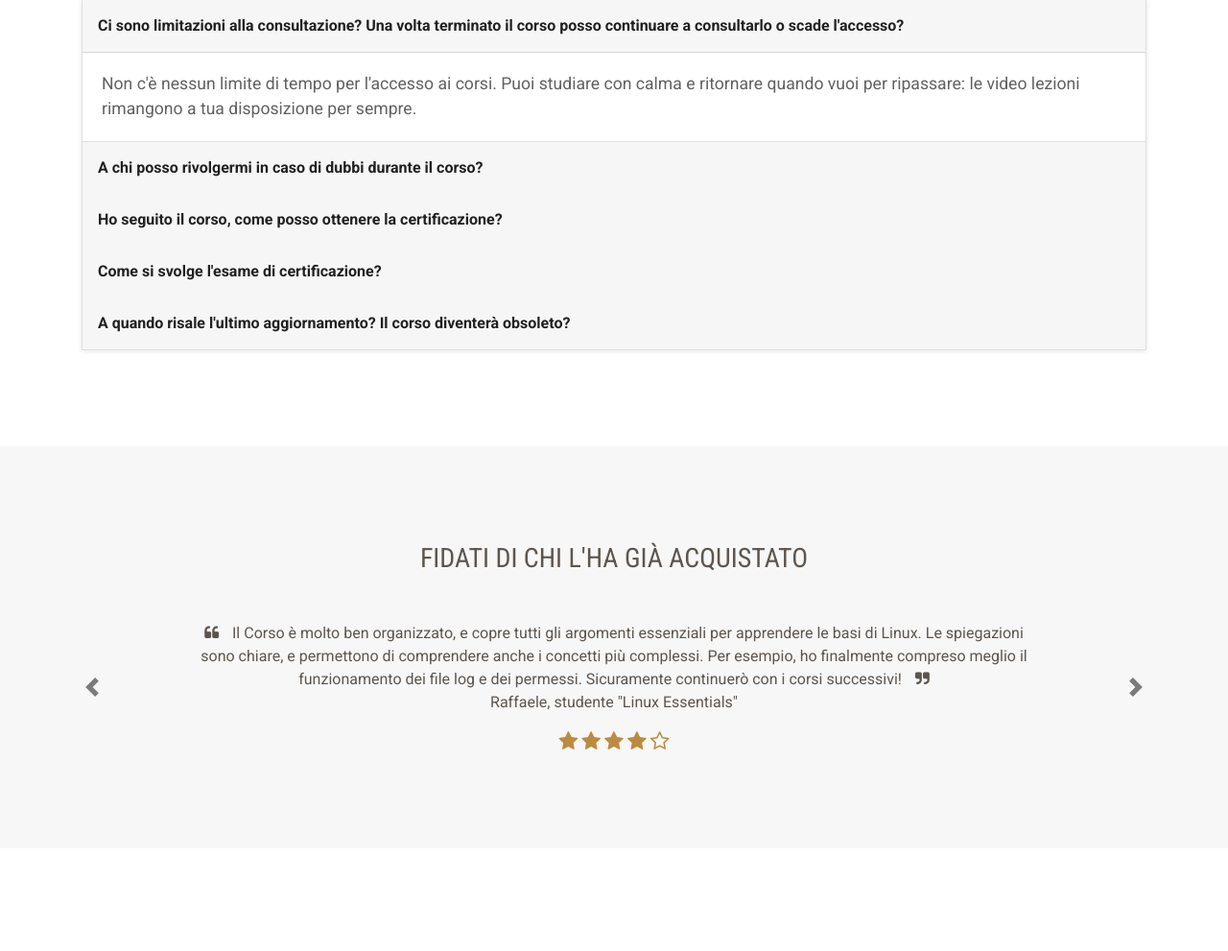
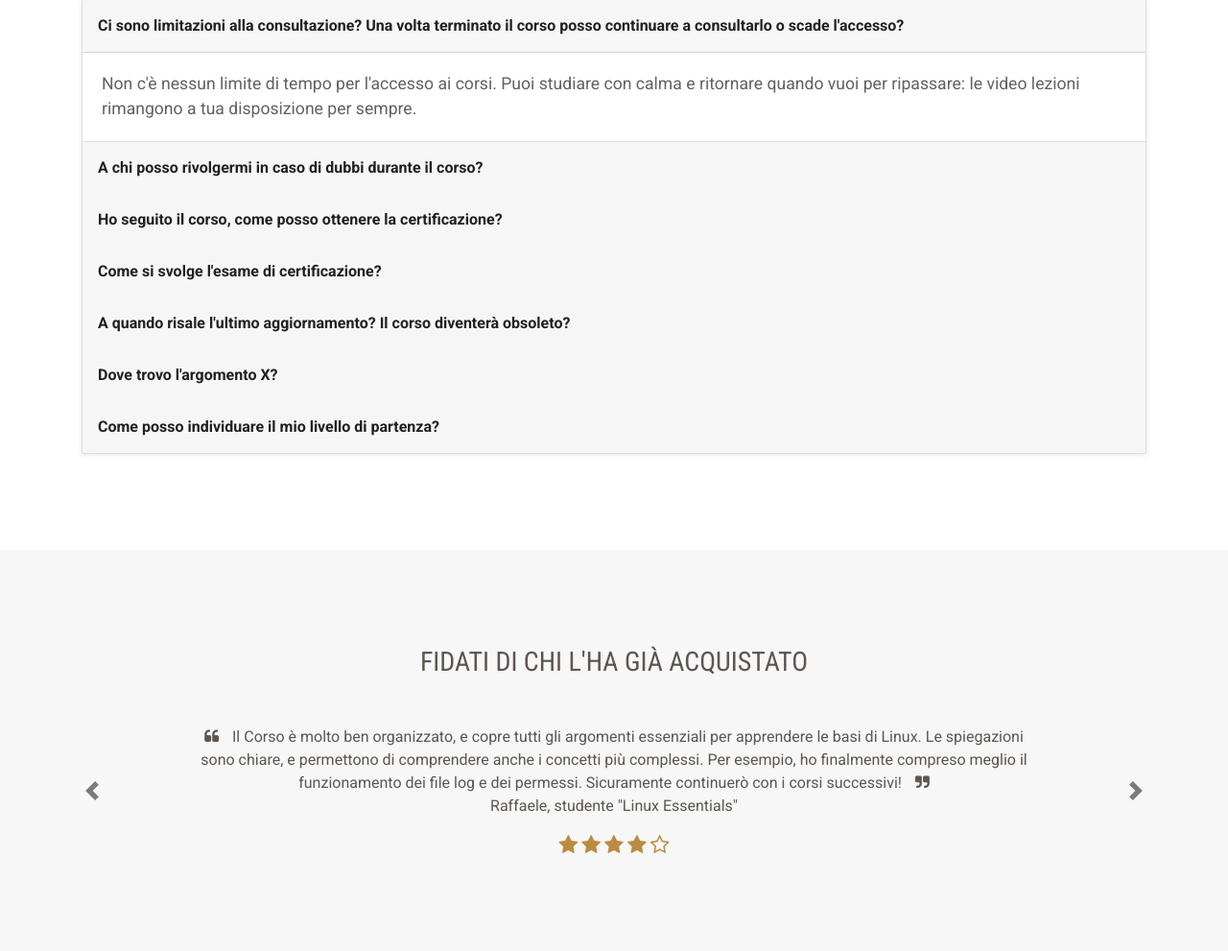
Before and after one commit to morrolinuxyt/CorsoLinux, a PHP site: page / in a window 1280 px wide. Shown: the part 4639-5630 px from the top of the page at 96% size. Run offline with PHP 8.4, Linux system fonts and the light colour scheme; data that the repository does not hold is empty; some libraries are stand-ins or nearby versions.

Commit message:
updated FAQ

```diff
--- a/index.php
+++ b/index.php
@@ -309,6 +309,45 @@
                         </div>
                     </div>
                 </div>
+                <div class="card">
+                    <div class="card-header" id="accordion-tab-1-heading-6">
+                        <h5>
+                            <button class="btn btn-link" type="button" data-toggle="collapse" data-target="#accordion-tab-1-content-6" aria-expanded="false" aria-controls="accordion-tab-1-content-6">
+                              Dove trovo l'argomento X?
+                            </button>
+                        </h5>
+                    </div>
+                    <div class="collapse" id="accordion-tab-1-content-6" aria-labelledby="accordion-tab-1-heading-6" data-parent="#accordion-tab-1">
+                        <div class="card-body">
+			    <p>
+				Puoi trovare l'elenco degli argomenti trattati in ciascun corso nella scaletta della relativa pagina di presentazione prima dell'acquisto.
+				Per i corsi orientati alle certificazioni (LPI) è anche disponibile un elenco dettagliato di tutti i termini e concetti trattati sul sito ufficiale della certificazione in questione:
+                              <br>LPIC-1 Exam 101: <a href="https://www.lpi.org/our-certifications/exam-101-objectives">https://www.lpi.org/our-certifications/exam-101-objectives</a>
+                              <br>LPIC-1 Exam 102: <a href="https://www.lpi.org/our-certifications/exam-102-objectives">https://www.lpi.org/our-certifications/exam-102-objectives</a>
+                              <br>Linux Essentials: <a href="https://www.lpi.org/our-certifications/exam-010-objectives">https://www.lpi.org/our-certifications/exam-010-objectives</a>
+                            </p>
+                        </div>
+                    </div>
+                </div>
+
+                <div class="card">
+                    <div class="card-header" id="accordion-tab-1-heading-7">
+                        <h5>
+                            <button class="btn btn-link" type="button" data-toggle="collapse" data-target="#accordion-tab-1-content-7" aria-expanded="false" aria-controls="accordion-tab-1-content-7">
+                              Come posso individuare il mio livello di partenza?
+                            </button>
+                        </h5>
+                    </div>
+                    <div class="collapse" id="accordion-tab-1-content-7" aria-labelledby="accordion-tab-1-heading-7" data-parent="#accordion-tab-1">
+                        <div class="card-body">
+			    <p>
+				Ti consiglio di leggere attentamente il programma di ciascun corso, partendo dal più semplice,
+				fino a trovare i primi argomenti a te sconosciuti.
+				Terminato questo inquadramento saprai perfettamente da quale corso iniziare.
+                            </p>
+                        </div>
+                    </div>
+                </div>
 
             </div>
         </div>
```
